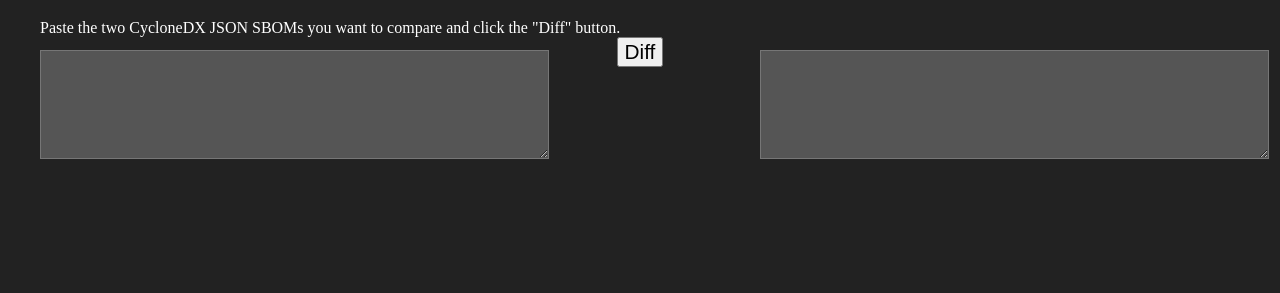
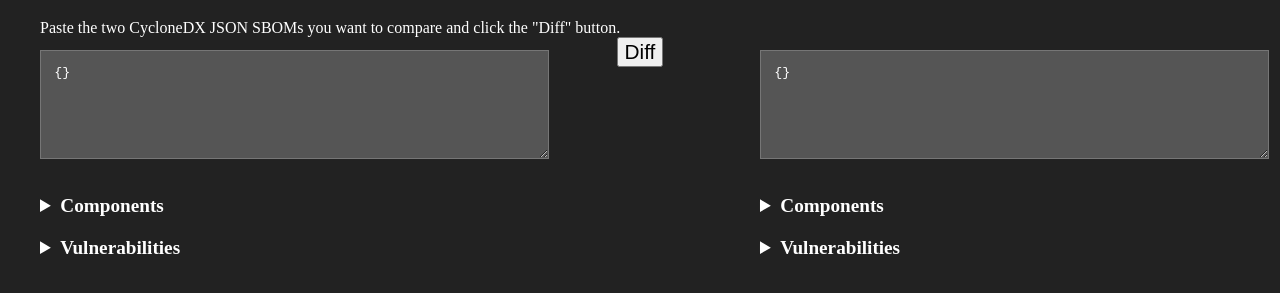
Before and after one commit to crosspointlabs/sbom-diff, a plain HTML site: page index.html in a window 1280 px wide. Both pictures are taken after a click on the button "Diff". Shown: the part 101-394 px from the top of the page. Drawn offline with Linux system fonts and the light colour scheme.

Commit message:
Allow just displaying a SBOM (e.g. diff with nothing)

```diff
--- a/assets/app.js
+++ b/assets/app.js
@@ -40,7 +40,7 @@ function runDiff() {
 }
 function enumerateComponents(sbom) {
     let components = {};
-    sbom.components.forEach(component => {
+    (sbom.components|| []).forEach(component => {
         components[component["bom-ref"]] = component;
     });
     let mainComp = sbom.metadata?.component;
@@ -87,7 +87,7 @@ function c(parent, name, classes = []) {
 }
 
 function appendComponentTree(parentNode, components) {
-    let det = c(parentNode, "details");
+    let det = c(parentNode, "details", ["header"]);
     let sum = c(det, "summary", ["header"]);
     sum.textContent = "Components";
 
@@ -124,7 +124,7 @@ function possiblyParseNumber(x) {
 }
 
 function appendVulnTree(parentNode, vulns) {
-    let det = c(parentNode, "details");
+    let det = c(parentNode, "details", ["header"]);
     let sum = c(det, "summary", ["header"]);
     sum.textContent = "Vulnerabilities";
 
--- a/assets/style.css
+++ b/assets/style.css
@@ -98,7 +98,7 @@ summary.header span::before {
 summary.header span::after {
     content: ")";
 }
-summary.header + details {
+.header > details {
     margin-left: 1.5em;
 }
 summary.header + i {
--- a/index.html
+++ b/index.html
@@ -10,12 +10,12 @@
     Paste the two CycloneDX JSON SBOMs you want to compare and click the "Diff" button.
     <main>
         <column>
-            <textarea></textarea>
+            <textarea>{}</textarea>
             <section></section>
         </column>
         <button id="diff">Diff</button>
         <column>
-            <textarea></textarea>
+            <textarea>{}</textarea>
             <section></section>
         </column>
     </main>
```
